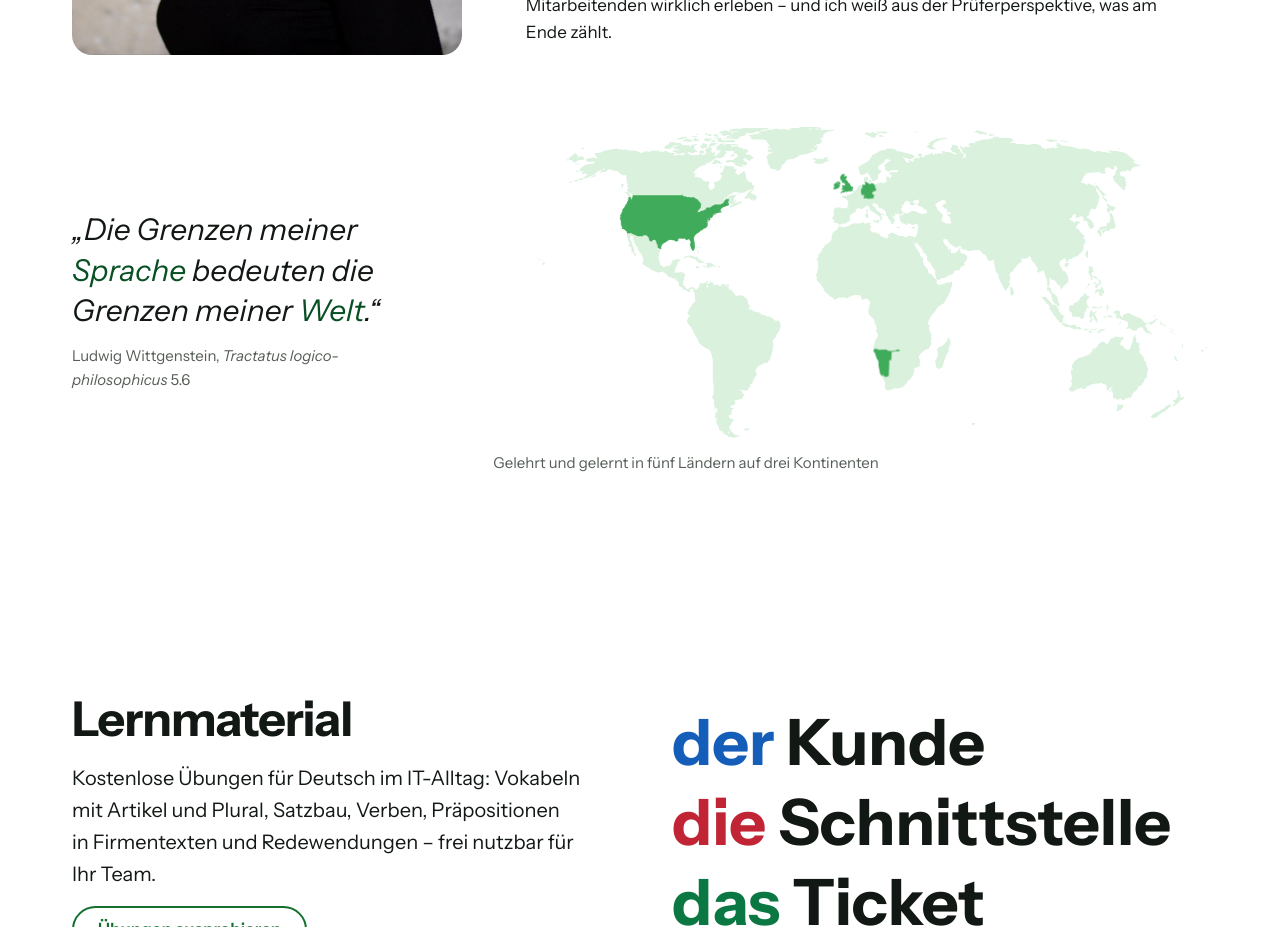
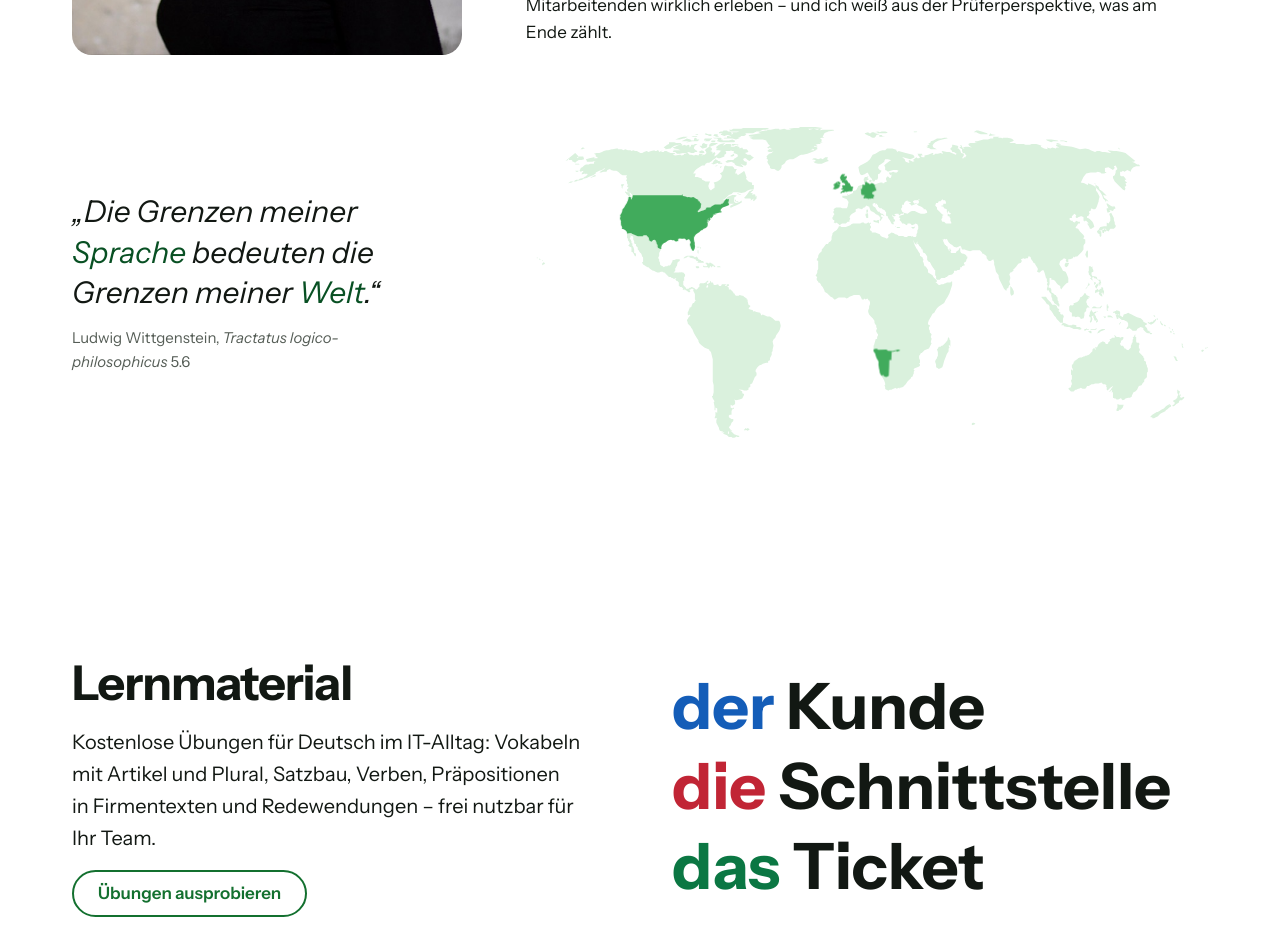
Before and after one commit to PaulineStach/paulinestachde, a Nuxt app: page / in a window 1280 px wide. Shown: the part 5000-5927 px from the top of the page. Built offline with nearby package versions, Linux system fonts and the light colour scheme.

Commit message:
feat(about): drop the caption under the world map
The quote beside the map already frames it; the line "Gelehrt und
gelernt in fünf Ländern auf drei Kontinenten" is removed.

Co-Authored-By: Claude Opus 5.5 <noreply@anthropic.com>

```diff
--- a/app/pages/index.vue
+++ b/app/pages/index.vue
@@ -297,12 +297,7 @@ const steps = [
               Ludwig Wittgenstein, <cite>Tractatus logico-philosophicus</cite> 5.6
             </figcaption>
           </figure>
-          <figure class="stations-map">
-            <WorldMap />
-            <figcaption class="stations-caption">
-              Gelehrt und gelernt in fünf Ländern auf drei Kontinenten
-            </figcaption>
-          </figure>
+          <WorldMap />
         </div>
       </div>
     </section>
@@ -689,17 +684,6 @@ const steps = [
   color: var(--color-heading-accent);
 }
 
-.stations-map {
-  display: grid;
-  gap: var(--space-xs);
-  margin: 0;
-}
-
-.stations-caption {
-  color: var(--color-text-muted);
-  font-size: var(--text-sm);
-}
-
 .about-text {
   display: grid;
   gap: var(--space-sm);
```
